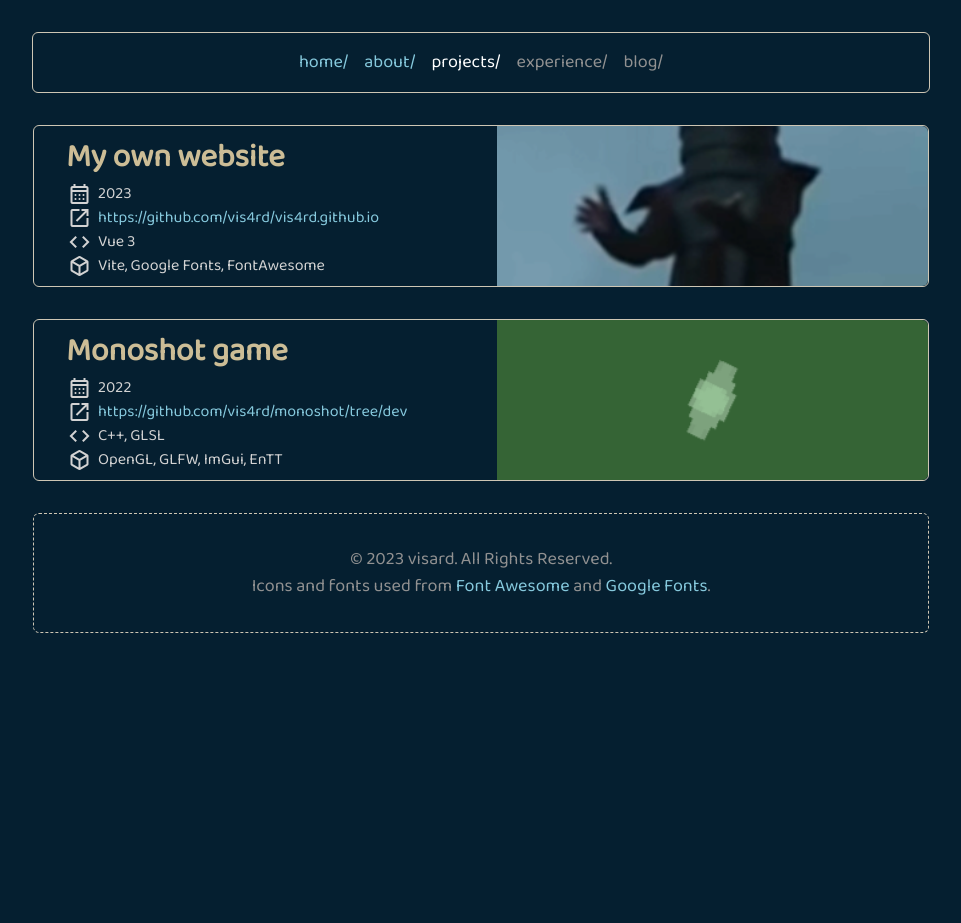
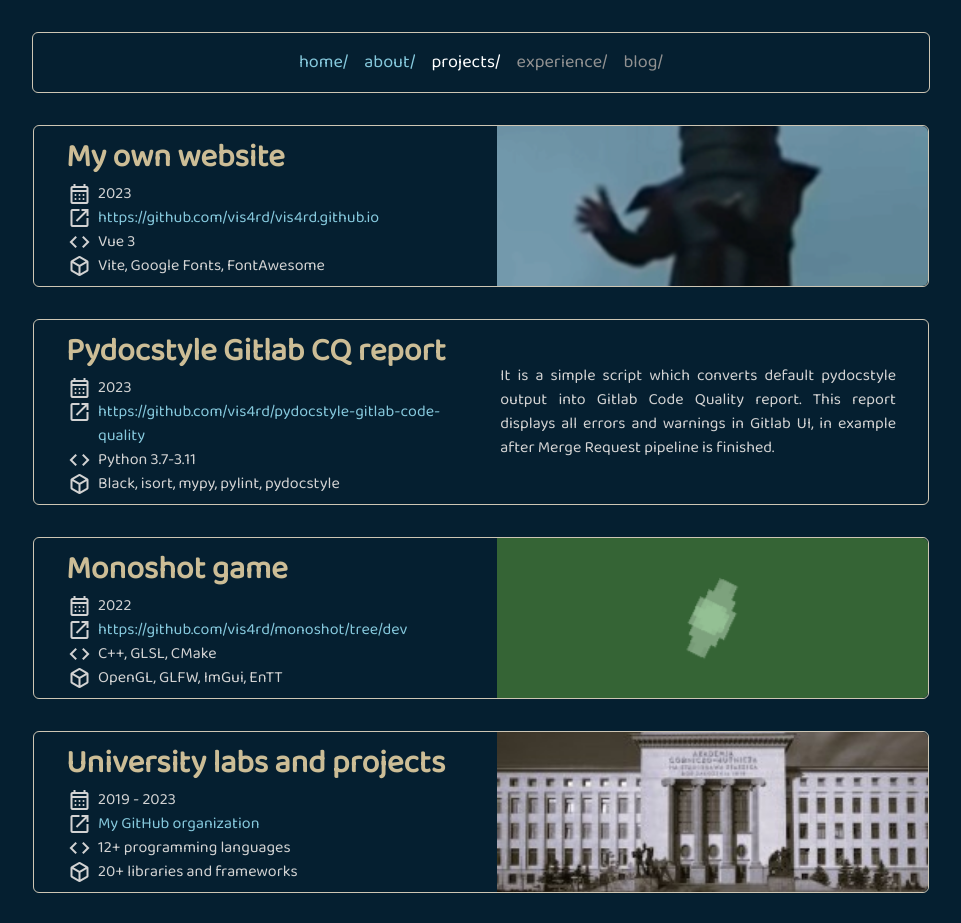
Before and after one commit to vis4rd/vis4rd.github.io, a Vue app: page /projects in a window 1280 px wide. Shown: the top 923 px of the page, without its empty margins (159-1120 px from the left). Before the commit the page ends 800 px from the top, so only its background shows below. Built offline with nearby package versions, Linux system fonts and the light colour scheme.

Commit message:
Improve ProjectTab appearance with text instead of images

```diff
--- a/src/pages/projects/Projects.vue
+++ b/src/pages/projects/Projects.vue
@@ -20,6 +20,23 @@
         </ProjectTab>
 
         <ProjectTab>
+            <template #title>Pydocstyle Gitlab CQ report</template>
+            <template #date>2023</template>
+            <template #href>
+                <a href="https://github.com/vis4rd/pydocstyle-gitlab-code-quality">
+                    https://github.com/vis4rd/pydocstyle-gitlab-code-quality
+                </a>
+            </template>
+            <template #languages>Python 3.7-3.11</template>
+            <template #libraries>Black, isort, mypy, pylint, pydocstyle</template>
+            <template #content>
+                It is a simple script which converts default pydocstyle output into Gitlab Code
+                Quality report. This report displays all errors and warnings in Gitlab UI, in
+                example after Merge Request pipeline is finished.
+            </template>
+        </ProjectTab>
+
+        <ProjectTab>
             <template #title>Monoshot game</template>
             <template #date>2022</template>
             <template #href>
@@ -27,10 +44,25 @@
                     >https://github.com/vis4rd/monoshot/tree/dev</a
                 >
             </template>
-            <template #languages>C++, GLSL</template>
+            <template #languages>C++, GLSL, CMake</template>
             <template #libraries>OpenGL, GLFW, ImGui, EnTT</template>
             <template #content>
                 <img src="/assets/monoshot.png" />
+            </template>
+        </ProjectTab>
+
+        <ProjectTab>
+            <template #title>University labs and projects</template>
+            <template #date>2019 - 2023</template>
+            <template #href>
+                <a href="https://github.com/orgs/Aleksander-Kluczka-AGH/repositories"
+                    >My GitHub organization</a
+                >
+            </template>
+            <template #languages>12+ programming languages</template>
+            <template #libraries>20+ libraries and frameworks</template>
+            <template #content>
+                <img src="/assets/agh-ust.jpg" />
             </template>
         </ProjectTab>
     </div>
```
Also changed, not shown: public/assets/agh-ust.jpg (added).
